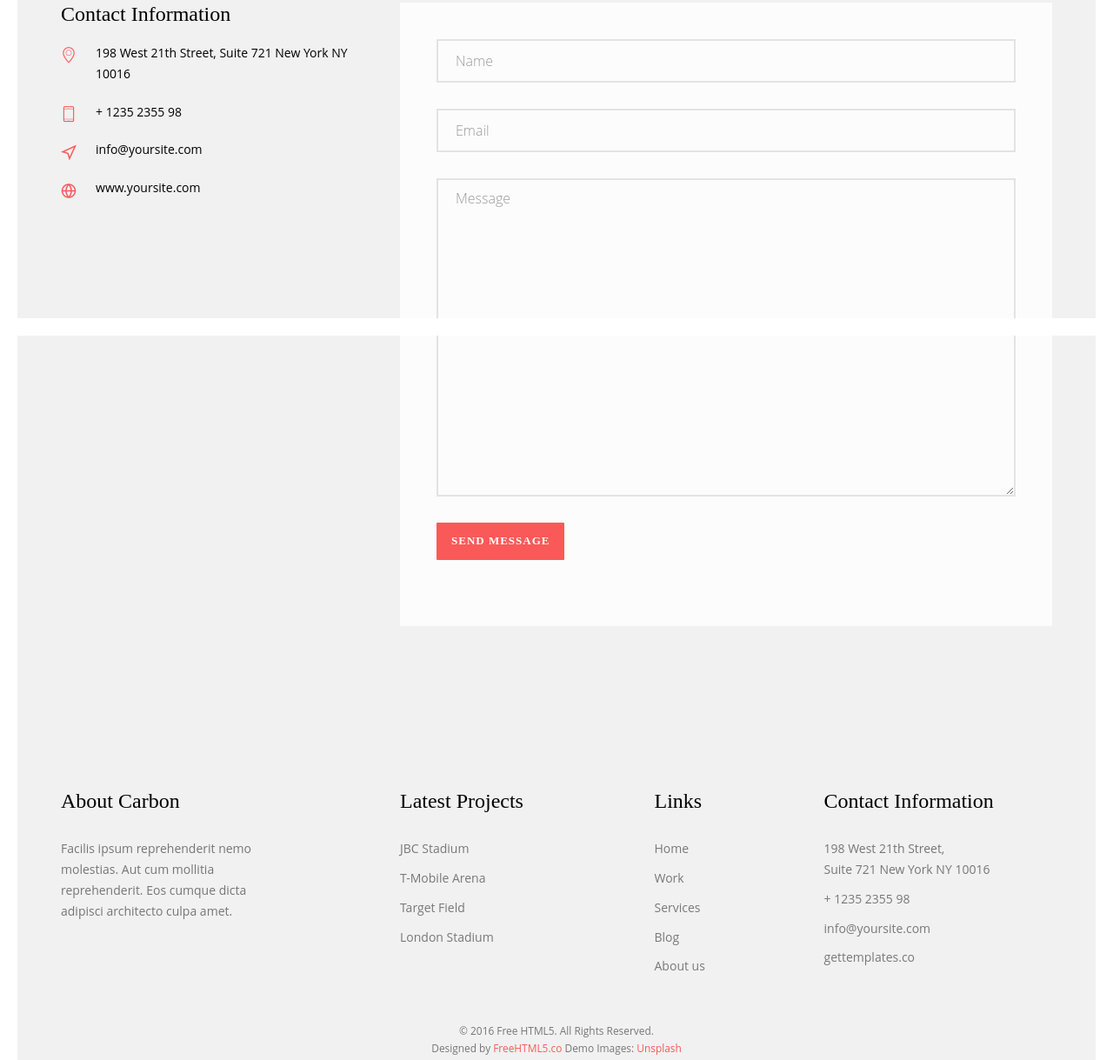
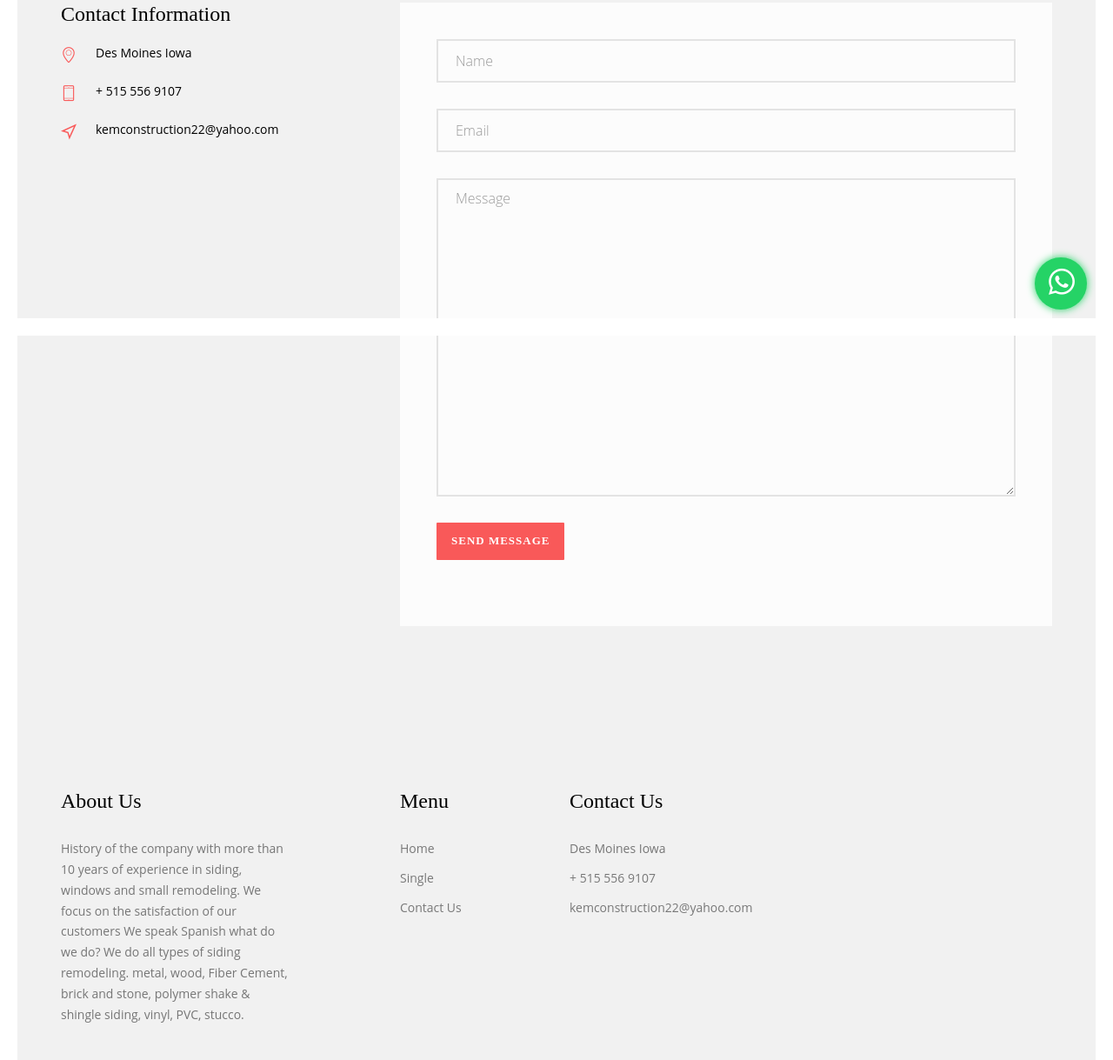
Before and after one commit to Ariel-Apple/architect, a plain HTML site: page contact.html in a window 1280 px wide. Shown: the part 414-1633 px from the top of the page at 87% size. Drawn offline with Linux system fonts and the light colour scheme; files whose address does not match are found by name.

Commit message:
first commit

```diff
--- a/contact.html
+++ b/contact.html
@@ -96,10 +96,9 @@
 				<div class="col-md-4 animate-box">
 					<h3>Contact Information</h3>
 					<ul class="contact-info">
-						<li><i class="icon-location4"></i>198 West 21th Street, Suite 721 New York NY 10016</li>
-						<li><i class="icon-phone3"></i>+ 1235 2355 98</li>
-						<li><i class="icon-location3"></i><a href="#">info@yoursite.com</a></li>
-						<li><i class="icon-globe2"></i><a href="#">www.yoursite.com</a></li>
+						<li><i class="icon-location4"></i>Des Moines Iowa</li>
+						<li><i class="icon-phone3"></i><a href="tel://5155569107">+ 515 556 9107</a></li>
+						<li><i class="icon-location3"></i><a href="mailto:kemconstruction22@yahoo.com">kemconstruction22@yahoo.com</a></li>
 					</ul>
 				</div>
 				<div class="col-md-8 animate-box">
@@ -132,41 +131,42 @@
 		</div>
 	</div><!-- END container -->
 
+	<div>
+
+
+		<a href="https://wa.me/+15159859830" class="whatsapp" target="_blank"> <i class="icon-whatsapp"></i></a>
+	</div>
 	<div class="container">
 		<footer id="fh5co-footer" role="contentinfo">
 			<div class="row">
 				<div class="col-md-3 fh5co-widget">
-					<h4>About Carbon</h4>
-					<p>Facilis ipsum reprehenderit nemo molestias. Aut cum mollitia reprehenderit. Eos cumque dicta adipisci architecto culpa amet.</p>
-				</div>
-				<div class="col-md-3 col-md-push-1">
-					<h4>Latest Projects</h4>
-					<ul class="fh5co-footer-links">
-						<li><a href="#">JBC Stadium</a></li>
-						<li><a href="#">T-Mobile Arena</a></li>
-						<li><a href="#">Target Field</a></li>
-						<li><a href="#">London Stadium</a></li>
-					</ul>
+					<h4>About Us</h4>
+					<p>History of the company with more than 10 years of experience in siding, windows and small remodeling.
+						We focus on the satisfaction of our customers
+						We speak Spanish
+
+						what do we do?
+						We do all types of siding remodeling. metal, wood, Fiber Cement, brick and stone, polymer shake & shingle siding, vinyl, PVC, stucco.
+						</p>
 				</div>
 
+
 				<div class="col-md-3 col-md-push-1">
-					<h4>Links</h4>
+					<h4>Menu</h4>
 					<ul class="fh5co-footer-links">
-						<li><a href="#">Home</a></li>
-						<li><a href="#">Work</a></li>
-						<li><a href="#">Services</a></li>
-						<li><a href="#">Blog</a></li>
-						<li><a href="#">About us</a></li>
+						<li><a href="index.html">Home</a></li>
+						<li><a href="single.html">Single</a></li>
+						<li><a href="contact.html">Contact Us</a></li>
+
 					</ul>
 				</div>
 
 				<div class="col-md-3">
-					<h4>Contact Information</h4>
+					<h4>Contact Us</h4>
 					<ul class="fh5co-footer-links">
-						<li>198 West 21th Street, <br> Suite 721 New York NY 10016</li>
-						<li><a href="tel://1234567920">+ 1235 2355 98</a></li>
-						<li><a href="mailto:info@yoursite.com">info@yoursite.com</a></li>
-						<li><a href="http://gettemplates.co">gettemplates.co</a></li>
+						<li>Des Moines Iowa</li>
+						<li><a href="tel://5155569107">+ 515 556 9107</a></li>
+						<li><a href="mailto:kemconstruction22@yahoo.com">kemconstruction22@yahoo.com</a></li>
 					</ul>
 				</div>
 
@@ -176,7 +176,6 @@
 				<div class="col-md-12 text-center">
 					<p>
 						<small class="block">&copy; 2016 Free HTML5. All Rights Reserved.</small>
-						<small class="block">Designed by <a href="http://freehtml5.co/" target="_blank">FreeHTML5.co</a> Demo Images: <a href="http://unsplash.co/" target="_blank">Unsplash</a></small>
 					</p>
 					<p>
 						<ul class="fh5co-social-icons">
@@ -188,13 +187,12 @@
 					</p>
 				</div>
 			</div>
+
 		</footer>
 	</div><!-- END container -->
 	</div>
 
-	<div class="gototop js-top">
-		<a href="#" class="js-gotop"><i class="icon-arrow-up2"></i></a>
-	</div>
+
 
 	<!-- jQuery -->
 	<script src="js/jquery.min.js"></script>
--- a/css/style.css
+++ b/css/style.css
@@ -1213,5 +1213,40 @@ input[type="text"] {
     padding-top: 30px;
   }
 }
+.whatsapp {
+  position:fixed;
+  width:60px;
+  height:60px;
+  bottom:30px;
+  right:30px;
+  background-color:#25d366;
+  color:white;
+  border-radius:50px;
+  text-align:center;
+  font-size:30px;
+  z-index:100;
+  text-decoration: none;
+  box-shadow: 0px 0px 10px #25d366 ;
+}
 
+.whatsapp:hover{
+  box-shadow: 0px 0px 50px #25d366 ;
+
+}
+
+.icon-whatsapp{
+  color: white;
+  position: absolute;
+  margin-top: 13px;
+  margin-left: -14px;
+}
+
+@media screen and (max-width: 767px){
+  .whatsapp {
+
+    bottom:10px;
+    right:10px;
+
+  }
+}
 /*# sourceMappingURL=style.css.map */
```
Also changed, not shown: index.html (+33 -28 lines), single.html (+26 -27 lines).
